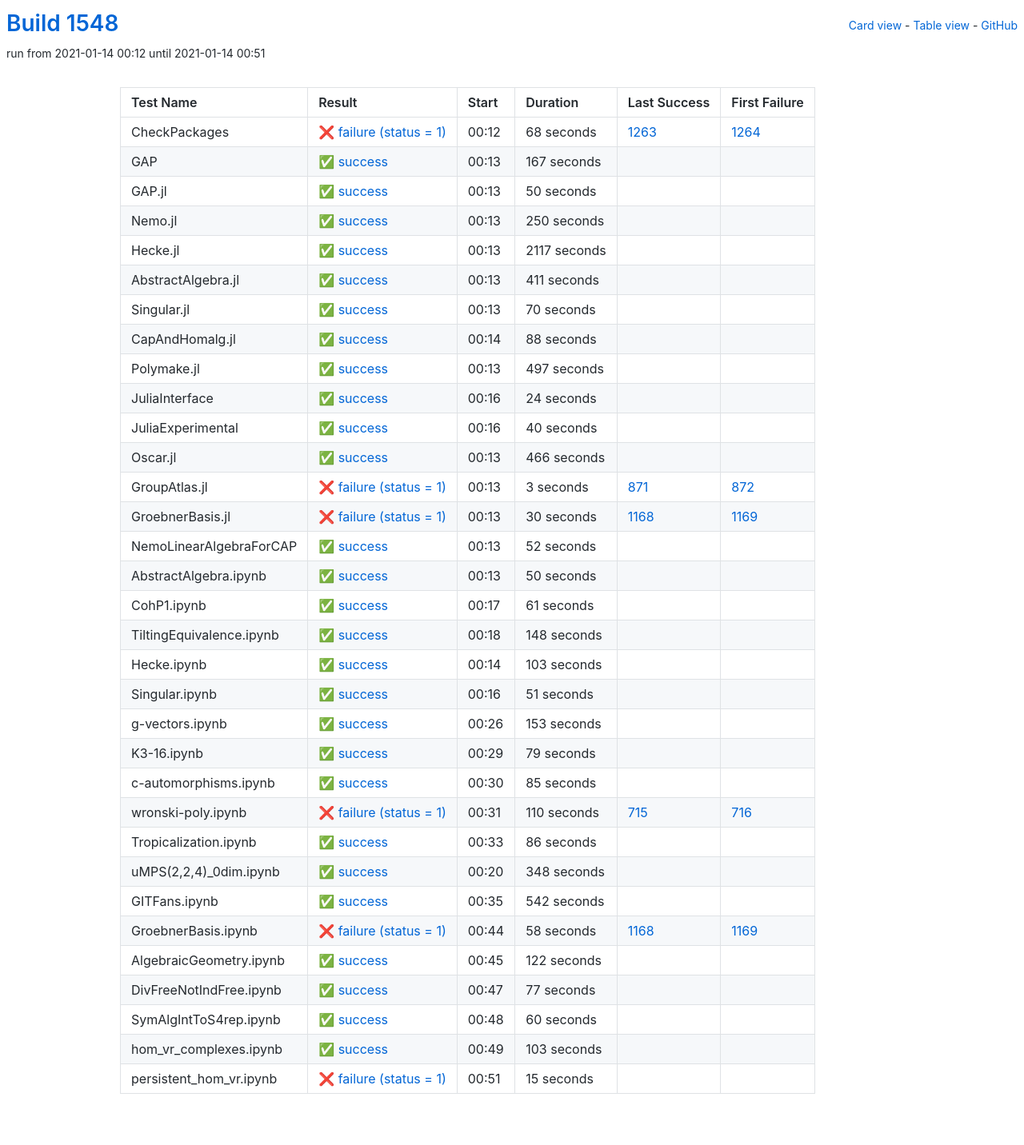
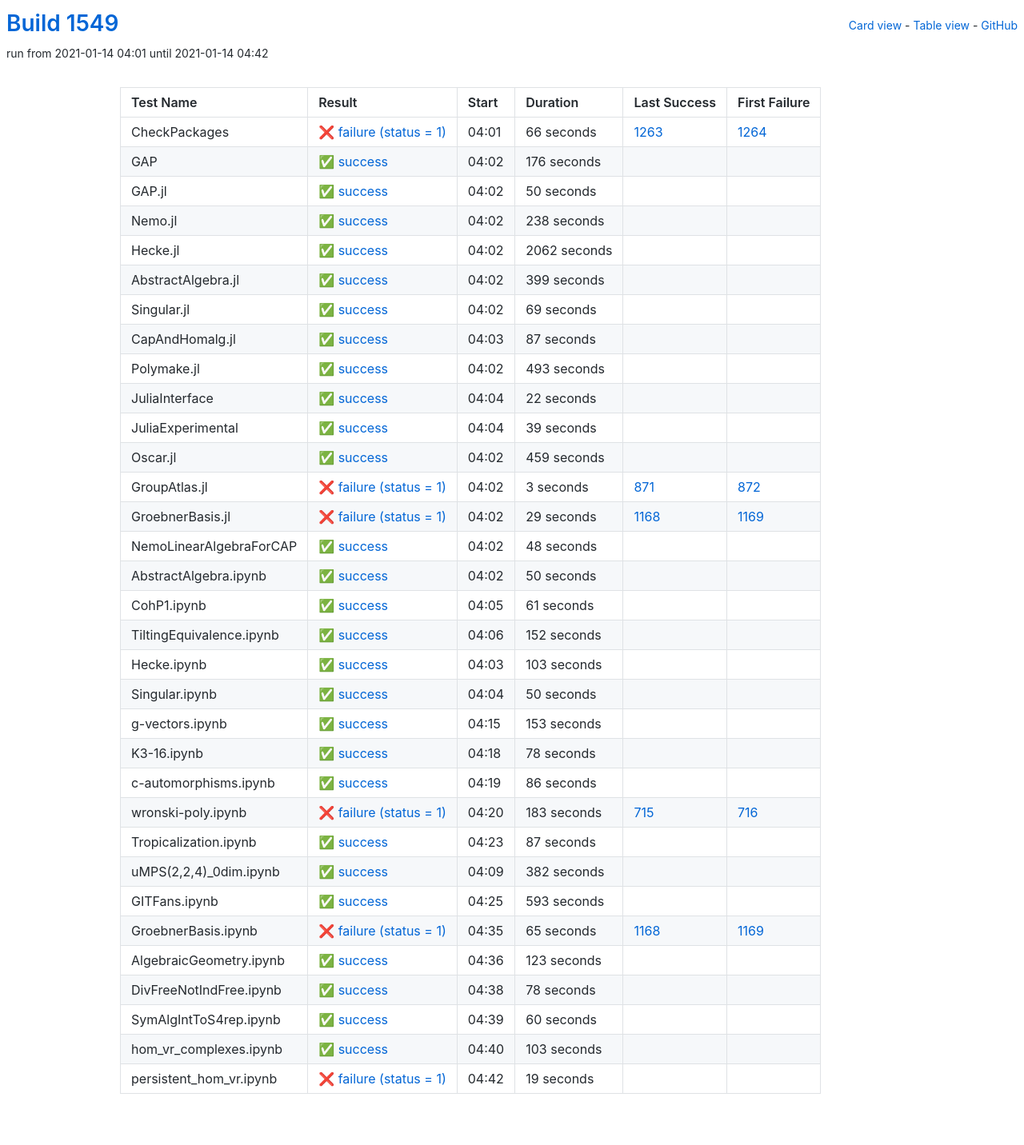
Before and after one commit to oscar-system/oscar-ci-status-stable, a Jekyll site: the page built from table.html, in a window 1280 px wide. Shown: the whole page at 80% size. Built offline with Jekyll 4.4.1, drawn with Linux system fonts in a browser that asks for light colours.

Commit message:
Build #1549

```diff
--- a/_data/ci.yml
+++ b/_data/ci.yml
@@ -1,6 +1,6 @@
 ---
-build: 1548
-build_url: https://oscarci.mathematik.uni-kl.de/job/oscar-stable/1548/
+build: 1549
+build_url: https://oscarci.mathematik.uni-kl.de/job/oscar-stable/1549/
 job: oscar-stable
 organization: oscar-system
 repo: oscar-ci-status-stable
@@ -8,32 +8,32 @@ repourl: https://github.com/oscar-system/oscar-ci-status-stable
 tests:
 - name: CheckPackages
   id: checkpackages
-  log: https://oscarci.mathematik.uni-kl.de/job/oscar-stable/1548/artifact/logs/build-1548/CheckPackages.log
-  start: 2021-01-14 00:12
+  log: https://oscarci.mathematik.uni-kl.de/job/oscar-stable/1549/artifact/logs/build-1549/CheckPackages.log
+  start: 2021-01-14 04:01
   success: false
   exitcode: 1
   status: failure
-  duration: 68
+  duration: 66
   last_success: 1263
   last_success_url: https://oscarci.mathematik.uni-kl.de/job/oscar-stable/1263/
   first_failure: 1264
   first_failure_url: https://oscarci.mathematik.uni-kl.de/job/oscar-stable/1264/
 - name: GAP
   id: gap
-  log: https://oscarci.mathematik.uni-kl.de/job/oscar-stable/1548/artifact/logs/build-1548/GAP.log
-  start: 2021-01-14 00:13
+  log: https://oscarci.mathematik.uni-kl.de/job/oscar-stable/1549/artifact/logs/build-1549/GAP.log
+  start: 2021-01-14 04:02
   success: true
   exitcode: 0
   status: success
-  duration: 167
+  duration: 176
   last_success: false
   last_success_url:
   first_failure: false
   first_failure_url:
 - name: GAP.jl
   id: gap-jl
-  log: https://oscarci.mathematik.uni-kl.de/job/oscar-stable/1548/artifact/logs/build-1548/GAP.jl.log
-  start: 2021-01-14 00:13
+  log: https://oscarci.mathematik.uni-kl.de/job/oscar-stable/1549/artifact/logs/build-1549/GAP.jl.log
+  start: 2021-01-14 04:02
   success: true
   exitcode: 0
   status: success
@@ -44,116 +44,116 @@ tests:
   first_failure_url:
 - name: Nemo.jl
   id: nemo-jl
-  log: https://oscarci.mathematik.uni-kl.de/job/oscar-stable/1548/artifact/logs/build-1548/Nemo.jl.log
-  start: 2021-01-14 00:13
+  log: https://oscarci.mathematik.uni-kl.de/job/oscar-stable/1549/artifact/logs/build-1549/Nemo.jl.log
+  start: 2021-01-14 04:02
   success: true
   exitcode: 0
   status: success
-  duration: 250
+  duration: 238
   last_success: false
   last_success_url:
   first_failure: false
   first_failure_url:
 - name: Hecke.jl
   id: hecke-jl
-  log: https://oscarci.mathematik.uni-kl.de/job/oscar-stable/1548/artifact/logs/build-1548/Hecke.jl.log
-  start: 2021-01-14 00:13
+  log: https://oscarci.mathematik.uni-kl.de/job/oscar-stable/1549/artifact/logs/build-1549/Hecke.jl.log
+  start: 2021-01-14 04:02
   success: true
   exitcode: 0
   status: success
-  duration: 2117
+  duration: 2062
   last_success: false
   last_success_url:
   first_failure: false
   first_failure_url:
 - name: AbstractAlgebra.jl
   id: abstractalgebra-jl
-  log: https://oscarci.mathematik.uni-kl.de/job/oscar-stable/1548/artifact/logs/build-1548/AbstractAlgebra.jl.log
-  start: 2021-01-14 00:13
+  log: https://oscarci.mathematik.uni-kl.de/job/oscar-stable/1549/artifact/logs/build-1549/AbstractAlgebra.jl.log
+  start: 2021-01-14 04:02
   success: true
   exitcode: 0
   status: success
-  duration: 411
+  duration: 399
   last_success: false
   last_success_url:
   first_failure: false
   first_failure_url:
 - name: Singular.jl
   id: singular-jl
-  log: https://oscarci.mathematik.uni-kl.de/job/oscar-stable/1548/artifact/logs/build-1548/Singular.jl.log
-  start: 2021-01-14 00:13
+  log: https://oscarci.mathematik.uni-kl.de/job/oscar-stable/1549/artifact/logs/build-1549/Singular.jl.log
+  start: 2021-01-14 04:02
   success: true
   exitcode: 0
   status: success
-  duration: 70
+  duration: 69
   last_success: false
   last_success_url:
   first_failure: false
   first_failure_url:
 - name: CapAndHomalg.jl
   id: capandhomalg-jl
-  log: https://oscarci.mathematik.uni-kl.de/job/oscar-stable/1548/artifact/logs/build-1548/CapAndHomalg.jl.log
-  start: 2021-01-14 00:14
+  log: https://oscarci.mathematik.uni-kl.de/job/oscar-stable/1549/artifact/logs/build-1549/CapAndHomalg.jl.log
+  start: 2021-01-14 04:03
   success: true
   exitcode: 0
   status: success
-  duration: 88
+  duration: 87
   last_success: false
   last_success_url:
   first_failure: false
   first_failure_url:
 - name: Polymake.jl
   id: polymake-jl
-  log: https://oscarci.mathematik.uni-kl.de/job/oscar-stable/1548/artifact/logs/build-1548/Polymake.jl.log
-  start: 2021-01-14 00:13
+  log: https://oscarci.mathematik.uni-kl.de/job/oscar-stable/1549/artifact/logs/build-1549/Polymake.jl.log
+  start: 2021-01-14 04:02
   success: true
   exitcode: 0
   status: success
-  duration: 497
+  duration: 493
   last_success: false
   last_success_url:
   first_failure: false
   first_failure_url:
 - name: JuliaInterface
   id: juliainterface
-  log: https://oscarci.mathematik.uni-kl.de/job/oscar-stable/1548/artifact/logs/build-1548/JuliaInterface.log
-  start: 2021-01-14 00:16
+  log: https://oscarci.mathematik.uni-kl.de/job/oscar-stable/1549/artifact/logs/build-1549/JuliaInterface.log
+  start: 2021-01-14 04:04
   success: true
   exitcode: 0
   status: success
-  duration: 24
+  duration: 22
   last_success: false
   last_success_url:
   first_failure: false
   first_failure_url:
 - name: JuliaExperimental
   id: juliaexperimental
-  log: https://oscarci.mathematik.uni-kl.de/job/oscar-stable/1548/artifact/logs/build-1548/JuliaExperimental.log
-  start: 2021-01-14 00:16
+  log: https://oscarci.mathematik.uni-kl.de/job/oscar-stable/1549/artifact/logs/build-1549/JuliaExperimental.log
+  start: 2021-01-14 04:04
   success: true
   exitcode: 0
   status: success
-  duration: 40
+  duration: 39
   last_success: false
   last_success_url:
   first_failure: false
   first_failure_url:
 - name: Oscar.jl
   id: oscar-jl
-  log: https://oscarci.mathematik.uni-kl.de/job/oscar-stable/1548/artifact/logs/build-1548/Oscar.jl.log
-  start: 2021-01-14 00:13
+  log: https://oscarci.mathematik.uni-kl.de/job/oscar-stable/1549/artifact/logs/build-1549/Oscar.jl.log
+  start: 2021-01-14 04:02
   success: true
   exitcode: 0
   status: success
-  duration: 466
+  duration: 459
   last_success: false
   last_success_url:
   first_failure: false
   first_failure_url:
 - name: GroupAtlas.jl
   id: groupatlas-jl
-  log: https://oscarci.mathematik.uni-kl.de/job/oscar-stable/1548/artifact/logs/build-1548/GroupAtlas.jl.log
-  start: 2021-01-14 00:13
+  log: https://oscarci.mathematik.uni-kl.de/job/oscar-stable/1549/artifact/logs/build-1549/GroupAtlas.jl.log
+  start: 2021-01-14 04:02
   success: false
   exitcode: 1
   status: failure
@@ -164,32 +164,32 @@ tests:
   first_failure_url: https://oscarci.mathematik.uni-kl.de/job/oscar-stable/872/
 - name: GroebnerBasis.jl
   id: groebnerbasis-jl
-  log: https://oscarci.mathematik.uni-kl.de/job/oscar-stable/1548/artifact/logs/build-1548/GroebnerBasis.jl.log
-  start: 2021-01-14 00:13
+  log: https://oscarci.mathematik.uni-kl.de/job/oscar-stable/1549/artifact/logs/build-1549/GroebnerBasis.jl.log
+  start: 2021-01-14 04:02
   success: false
   exitcode: 1
   status: failure
-  duration: 30
+  duration: 29
   last_success: 1168
   last_success_url: https://oscarci.mathematik.uni-kl.de/job/oscar-stable/1168/
   first_failure: 1169
   first_failure_url: https://oscarci.mathematik.uni-kl.de/job/oscar-stable/1169/
 - name: NemoLinearAlgebraForCAP
   id: nemolinearalgebraforcap
-  log: https://oscarci.mathematik.uni-kl.de/job/oscar-stable/1548/artifact/logs/build-1548/NemoLinearAlgebraForCAP.log
-  start: 2021-01-14 00:13
+  log: https://oscarci.mathematik.uni-kl.de/job/oscar-stable/1549/artifact/logs/build-1549/NemoLinearAlgebraForCAP.log
+  start: 2021-01-14 04:02
   success: true
   exitcode: 0
   status: success
-  duration: 52
+  duration: 48
   last_success: false
   last_success_url:
   first_failure: false
   first_failure_url:
 - name: AbstractAlgebra.ipynb
   id: abstractalgebra-ipynb
-  log: https://oscarci.mathematik.uni-kl.de/job/oscar-stable/1548/artifact/logs/build-1548/AbstractAlgebra.ipynb.log
-  start: 2021-01-14 00:13
+  log: https://oscarci.mathematik.uni-kl.de/job/oscar-stable/1549/artifact/logs/build-1549/AbstractAlgebra.ipynb.log
+  start: 2021-01-14 04:02
   success: true
   exitcode: 0
   status: success
@@ -200,8 +200,8 @@ tests:
   first_failure_url:
 - name: CohP1.ipynb
   id: cohp1-ipynb
-  log: https://oscarci.mathematik.uni-kl.de/job/oscar-stable/1548/artifact/logs/build-1548/CohP1.ipynb.log
-  start: 2021-01-14 00:17
+  log: https://oscarci.mathematik.uni-kl.de/job/oscar-stable/1549/artifact/logs/build-1549/CohP1.ipynb.log
+  start: 2021-01-14 04:05
   success: true
   exitcode: 0
   status: success
@@ -212,20 +212,20 @@ tests:
   first_failure_url:
 - name: TiltingEquivalence.ipynb
   id: tiltingequivalence-ipynb
-  log: https://oscarci.mathematik.uni-kl.de/job/oscar-stable/1548/artifact/logs/build-1548/TiltingEquivalence.ipynb.log
-  start: 2021-01-14 00:18
+  log: https://oscarci.mathematik.uni-kl.de/job/oscar-stable/1549/artifact/logs/build-1549/TiltingEquivalence.ipynb.log
+  start: 2021-01-14 04:06
   success: true
   exitcode: 0
   status: success
-  duration: 148
+  duration: 152
   last_success: false
   last_success_url:
   first_failure: false
   first_failure_url:
 - name: Hecke.ipynb
   id: hecke-ipynb
-  log: https://oscarci.mathematik.uni-kl.de/job/oscar-stable/1548/artifact/logs/build-1548/Hecke.ipynb.log
-  start: 2021-01-14 00:14
+  log: https://oscarci.mathematik.uni-kl.de/job/oscar-stable/1549/artifact/logs/build-1549/Hecke.ipynb.log
+  start: 2021-01-14 04:03
   success: true
   exitcode: 0
   status: success
@@ -236,20 +236,20 @@ tests:
   first_failure_url:
 - name: Singular.ipynb
   id: singular-ipynb
-  log: https://oscarci.mathematik.uni-kl.de/job/oscar-stable/1548/artifact/logs/build-1548/Singular.ipynb.log
-  start: 2021-01-14 00:16
+  log: https://oscarci.mathematik.uni-kl.de/job/oscar-stable/1549/artifact/logs/build-1549/Singular.ipynb.log
+  start: 2021-01-14 04:04
   success: true
   exitcode: 0
   status: success
-  duration: 51
+  duration: 50
   last_success: false
   last_success_url:
   first_failure: false
   first_failure_url:
 - name: g-vectors.ipynb
   id: g-vectors-ipynb
-  log: https://oscarci.mathematik.uni-kl.de/job/oscar-stable/1548/artifact/logs/build-1548/g-vectors.ipynb.log
-  start: 2021-01-14 00:26
+  log: https://oscarci.mathematik.uni-kl.de/job/oscar-stable/1549/artifact/logs/build-1549/g-vectors.ipynb.log
+  start: 2021-01-14 04:15
   success: true
   exitcode: 0
   status: success
@@ -260,44 +260,20 @@ tests:
   first_failure_url:
 - name: K3-16.ipynb
   id: k3-16-ipynb
-  log: https://oscarci.mathematik.uni-kl.de/job/oscar-stable/1548/artifact/logs/build-1548/K3-16.ipynb.log
-  start: 2021-01-14 00:29
+  log: https://oscarci.mathematik.uni-kl.de/job/oscar-stable/1549/artifact/logs/build-1549/K3-16.ipynb.log
+  start: 2021-01-14 04:18
   success: true
   exitcode: 0
   status: success
-  duration: 79
+  duration: 78
   last_success: false
   last_success_url:
   first_failure: false
   first_failure_url:
 - name: c-automorphisms.ipynb
   id: c-automorphisms-ipynb
-  log: https://oscarci.mathematik.uni-kl.de/job/oscar-stable/1548/artifact/logs/build-1548/c-automorphisms.ipynb.log
-  start: 2021-01-14 00:30
-  success: true
-  exitcode: 0
-  status: success
-  duration: 85
-  last_success: false
-  last_success_url:
-  first_failure: false
-  first_failure_url:
-- name: wronski-poly.ipynb
-  id: wronski-poly-ipynb
-  log: https://oscarci.mathematik.uni-kl.de/job/oscar-stable/1548/artifact/logs/build-1548/wronski-poly.ipynb.log
-  start: 2021-01-14 00:31
-  success: false
-  exitcode: 1
-  status: failure
-  duration: 110
-  last_success: 715
-  last_success_url: https://oscarci.mathematik.uni-kl.de/job/oscar-stable/715/
-  first_failure: 716
-  first_failure_url: https://oscarci.mathematik.uni-kl.de/job/oscar-stable/716/
-- name: Tropicalization.ipynb
-  id: tropicalization-ipynb
-  log: https://oscarci.mathematik.uni-kl.de/job/oscar-stable/1548/artifact/logs/build-1548/Tropicalization.ipynb.log
-  start: 2021-01-14 00:33
+  log: https://oscarci.mathematik.uni-kl.de/job/oscar-stable/1549/artifact/logs/build-1549/c-automorphisms.ipynb.log
+  start: 2021-01-14 04:19
   success: true
   exitcode: 0
   status: success
@@ -306,70 +282,94 @@ tests:
   last_success_url:
   first_failure: false
   first_failure_url:
-- name: uMPS(2,2,4)_0dim.ipynb
-  id: umps-2-2-4-0dim-ipynb
-  log: https://oscarci.mathematik.uni-kl.de/job/oscar-stable/1548/artifact/logs/build-1548/uMPS-2-2-4-_0dim.ipynb.log
-  start: 2021-01-14 00:20
+- name: wronski-poly.ipynb
+  id: wronski-poly-ipynb
+  log: https://oscarci.mathematik.uni-kl.de/job/oscar-stable/1549/artifact/logs/build-1549/wronski-poly.ipynb.log
+  start: 2021-01-14 04:20
+  success: false
+  exitcode: 1
+  status: failure
+  duration: 183
+  last_success: 715
+  last_success_url: https://oscarci.mathematik.uni-kl.de/job/oscar-stable/715/
+  first_failure: 716
+  first_failure_url: https://oscarci.mathematik.uni-kl.de/job/oscar-stable/716/
+- name: Tropicalization.ipynb
+  id: tropicalization-ipynb
+  log: https://oscarci.mathematik.uni-kl.de/job/oscar-stable/1549/artifact/logs/build-1549/Tropicalization.ipynb.log
+  start: 2021-01-14 04:23
   success: true
   exitcode: 0
   status: success
-  duration: 348
+  duration: 87
+  last_success: false
+  last_success_url:
+  first_failure: false
+  first_failure_url:
+- name: uMPS(2,2,4)_0dim.ipynb
+  id: umps-2-2-4-0dim-ipynb
+  log: https://oscarci.mathematik.uni-kl.de/job/oscar-stable/1549/artifact/logs/build-1549/uMPS-2-2-4-_0dim.ipynb.log
+  start: 2021-01-14 04:09
+  success: true
+  exitcode: 0
+  status: success
+  duration: 382
   last_success: false
   last_success_url:
   first_failure: false
   first_failure_url:
 - name: GITFans.ipynb
   id: gitfans-ipynb
-  log: https://oscarci.mathematik.uni-kl.de/job/oscar-stable/1548/artifact/logs/build-1548/GITFans.ipynb.log
-  start: 2021-01-14 00:35
+  log: https://oscarci.mathematik.uni-kl.de/job/oscar-stable/1549/artifact/logs/build-1549/GITFans.ipynb.log
+  start: 2021-01-14 04:25
   success: true
   exitcode: 0
   status: success
-  duration: 542
+  duration: 593
   last_success: false
   last_success_url:
   first_failure: false
   first_failure_url:
 - name: GroebnerBasis.ipynb
   id: groebnerbasis-ipynb
-  log: https://oscarci.mathematik.uni-kl.de/job/oscar-stable/1548/artifact/logs/build-1548/GroebnerBasis.ipynb.log
-  start: 2021-01-14 00:44
+  log: https://oscarci.mathematik.uni-kl.de/job/oscar-stable/1549/artifact/logs/build-1549/GroebnerBasis.ipynb.log
+  start: 2021-01-14 04:35
   success: false
   exitcode: 1
   status: failure
-  duration: 58
+  duration: 65
   last_success: 1168
   last_success_url: https://oscarci.mathematik.uni-kl.de/job/oscar-stable/1168/
   first_failure: 1169
   first_failure_url: https://oscarci.mathematik.uni-kl.de/job/oscar-stable/1169/
 - name: AlgebraicGeometry.ipynb
   id: algebraicgeometry-ipynb
-  log: https://oscarci.mathematik.uni-kl.de/job/oscar-stable/1548/artifact/logs/build-1548/AlgebraicGeometry.ipynb.log
-  start: 2021-01-14 00:45
+  log: https://oscarci.mathematik.uni-kl.de/job/oscar-stable/1549/artifact/logs/build-1549/AlgebraicGeometry.ipynb.log
+  start: 2021-01-14 04:36
   success: true
   exitcode: 0
   status: success
-  duration: 122
+  duration: 123
   last_success: false
   last_success_url:
   first_failure: false
   first_failure_url:
 - name: DivFreeNotIndFree.ipynb
   id: divfreenotindfree-ipynb
-  log: https://oscarci.mathematik.uni-kl.de/job/oscar-stable/1548/artifact/logs/build-1548/DivFreeNotIndFree.ipynb.log
-  start: 2021-01-14 00:47
+  log: https://oscarci.mathematik.uni-kl.de/job/oscar-stable/1549/artifact/logs/build-1549/DivFreeNotIndFree.ipynb.log
+  start: 2021-01-14 04:38
   success: true
   exitcode: 0
   status: success
-  duration: 77
+  duration: 78
   last_success: false
   last_success_url:
   first_failure: false
   first_failure_url:
 - name: SymAlgIntToS4rep.ipynb
   id: symalginttos4rep-ipynb
-  log: https://oscarci.mathematik.uni-kl.de/job/oscar-stable/1548/artifact/logs/build-1548/SymAlgIntToS4rep.ipynb.log
-  start: 2021-01-14 00:48
+  log: https://oscarci.mathematik.uni-kl.de/job/oscar-stable/1549/artifact/logs/build-1549/SymAlgIntToS4rep.ipynb.log
+  start: 2021-01-14 04:39
   success: true
   exitcode: 0
   status: success
@@ -380,8 +380,8 @@ tests:
   first_failure_url:
 - name: hom_vr_complexes.ipynb
   id: hom-vr-complexes-ipynb
-  log: https://oscarci.mathematik.uni-kl.de/job/oscar-stable/1548/artifact/logs/build-1548/hom_vr_complexes.ipynb.log
-  start: 2021-01-14 00:49
+  log: https://oscarci.mathematik.uni-kl.de/job/oscar-stable/1549/artifact/logs/build-1549/hom_vr_complexes.ipynb.log
+  start: 2021-01-14 04:40
   success: true
   exitcode: 0
   status: success
@@ -392,12 +392,12 @@ tests:
   first_failure_url:
 - name: persistent_hom_vr.ipynb
   id: persistent-hom-vr-ipynb
-  log: https://oscarci.mathematik.uni-kl.de/job/oscar-stable/1548/artifact/logs/build-1548/persistent_hom_vr.ipynb.log
-  start: 2021-01-14 00:51
+  log: https://oscarci.mathematik.uni-kl.de/job/oscar-stable/1549/artifact/logs/build-1549/persistent_hom_vr.ipynb.log
+  start: 2021-01-14 04:42
   success: false
   exitcode: 1
   status: failure
-  duration: 15
+  duration: 19
   last_success: false
   last_success_url:
   first_failure: false
```
Also changed, not shown: README.md.
